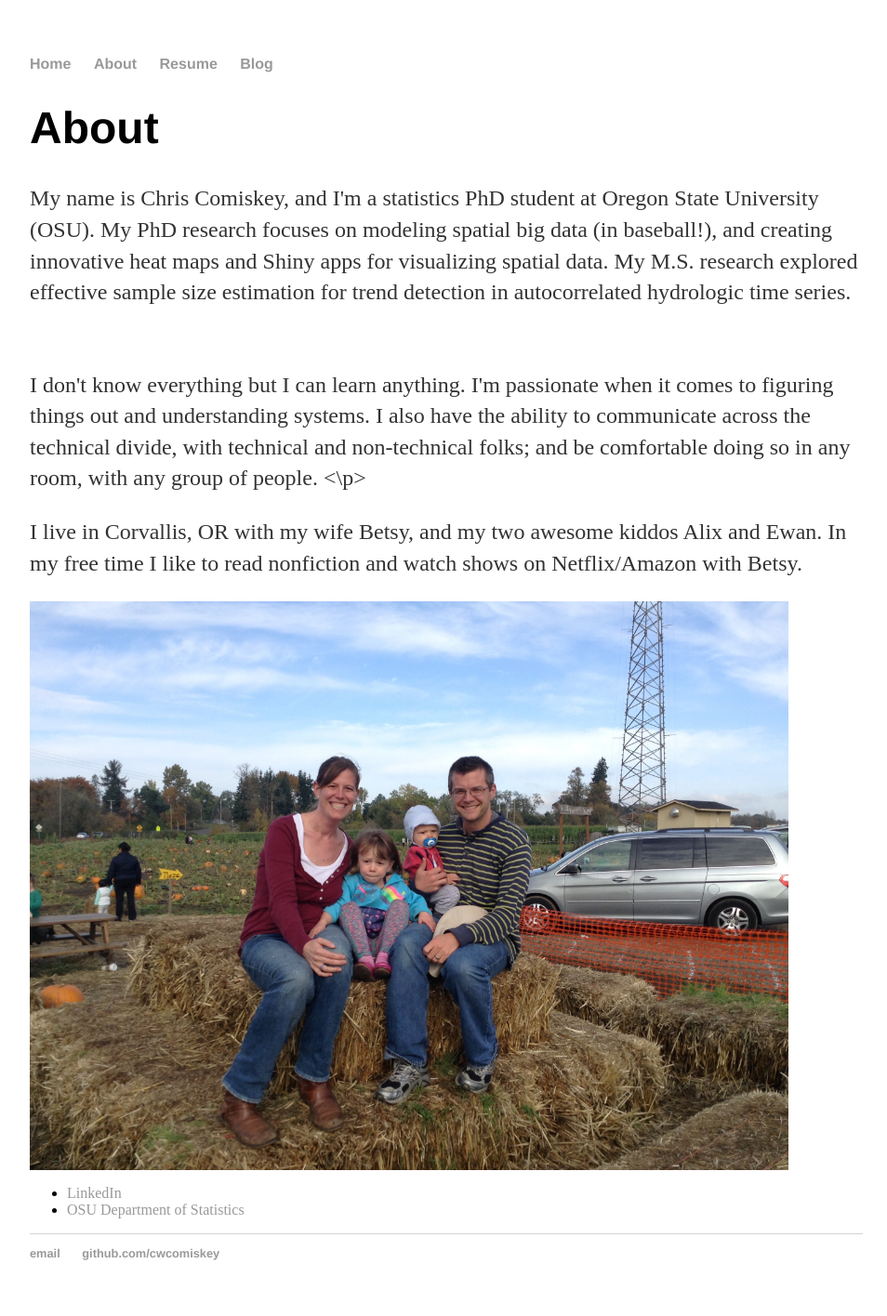
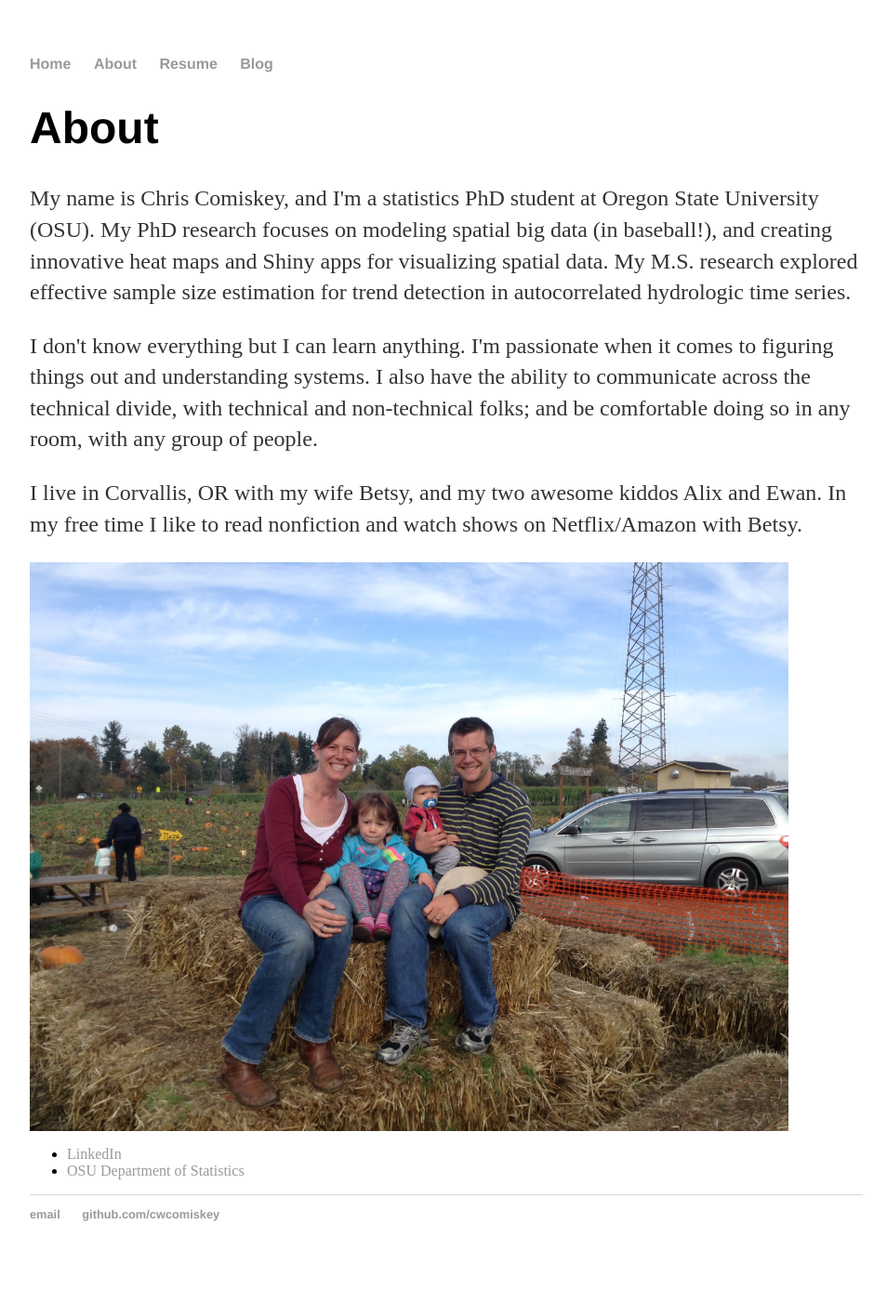
Before and after one commit to cwcomiskey/cwcomiskey.github.io, a Jekyll site: the page built from about/index.html, in a window 1280 px wide. Shown: the whole page at 93% size, without its empty margins (160-1114 px from the left). Built offline with Jekyll 4.4.1, drawn with Linux system fonts in a browser that asks for light colours; after the commit the page ends 1374 px from its top, so only the background shows below that.

```diff
--- a/about/index.html
+++ b/about/index.html
@@ -10,12 +10,10 @@ title: About Chris Comiskey
 				and creating innovative heat maps and Shiny apps for visualizing spatial data.
 				My M.S. research explored effective sample size estimation
 				for trend detection in autocorrelated hydrologic time series. </p>
-				<br>
 			<p> I don't know everything but I can learn anything. I'm passionate when it comes to
 				figuring things out and understanding systems. I also have the ability to communicate
 				across the technical divide, with technical and non-technical folks;
-				and be comfortable doing so in any room, with any group of people. <\p>
-				<br>
+				and be comfortable doing so in any room, with any group of people. </p>
 			<p> I live in Corvallis, OR with my wife Betsy,
 				and my two awesome kiddos Alix and Ewan.
 				In my free time I like to read nonfiction and watch shows on Netflix/Amazon with Betsy. </p>
```
